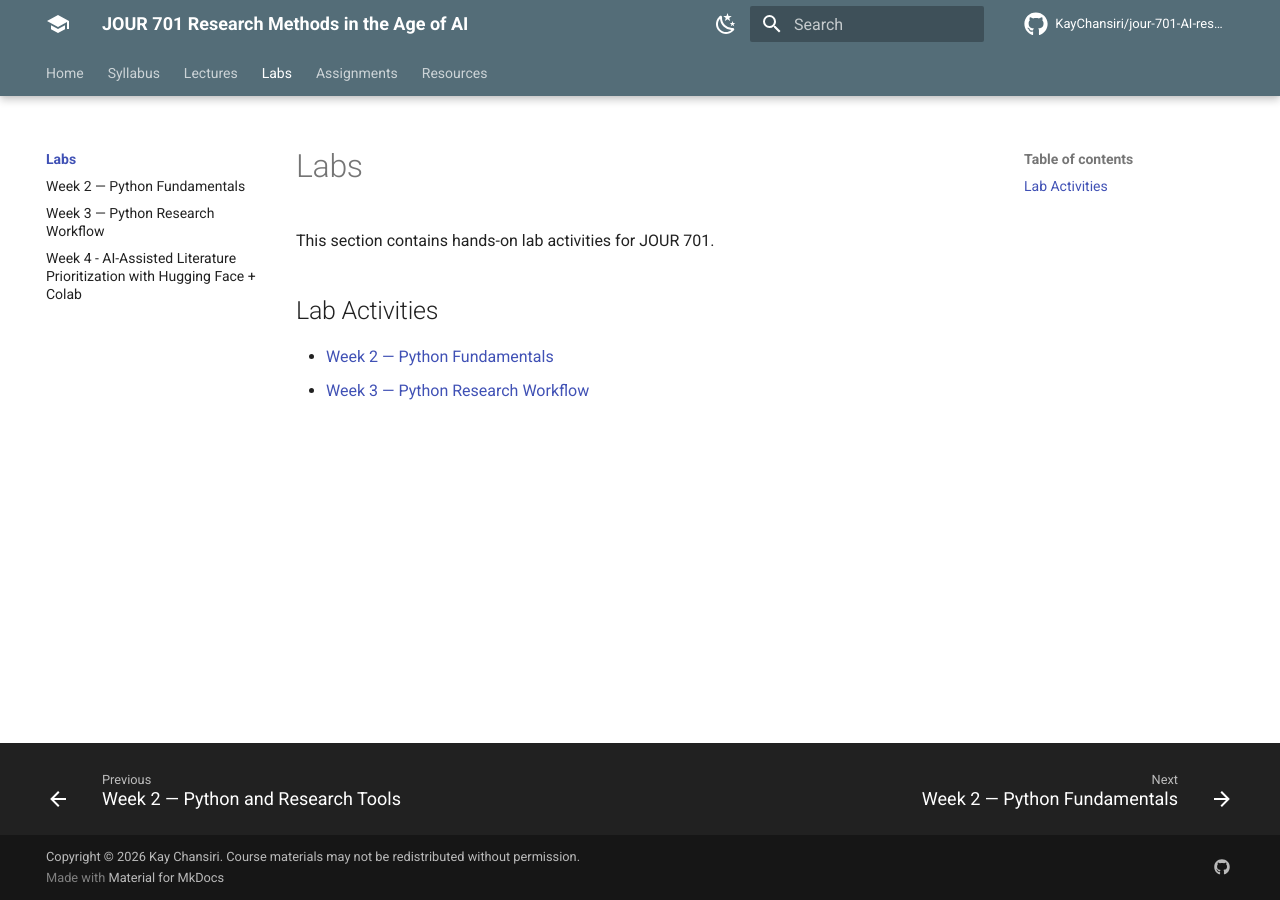
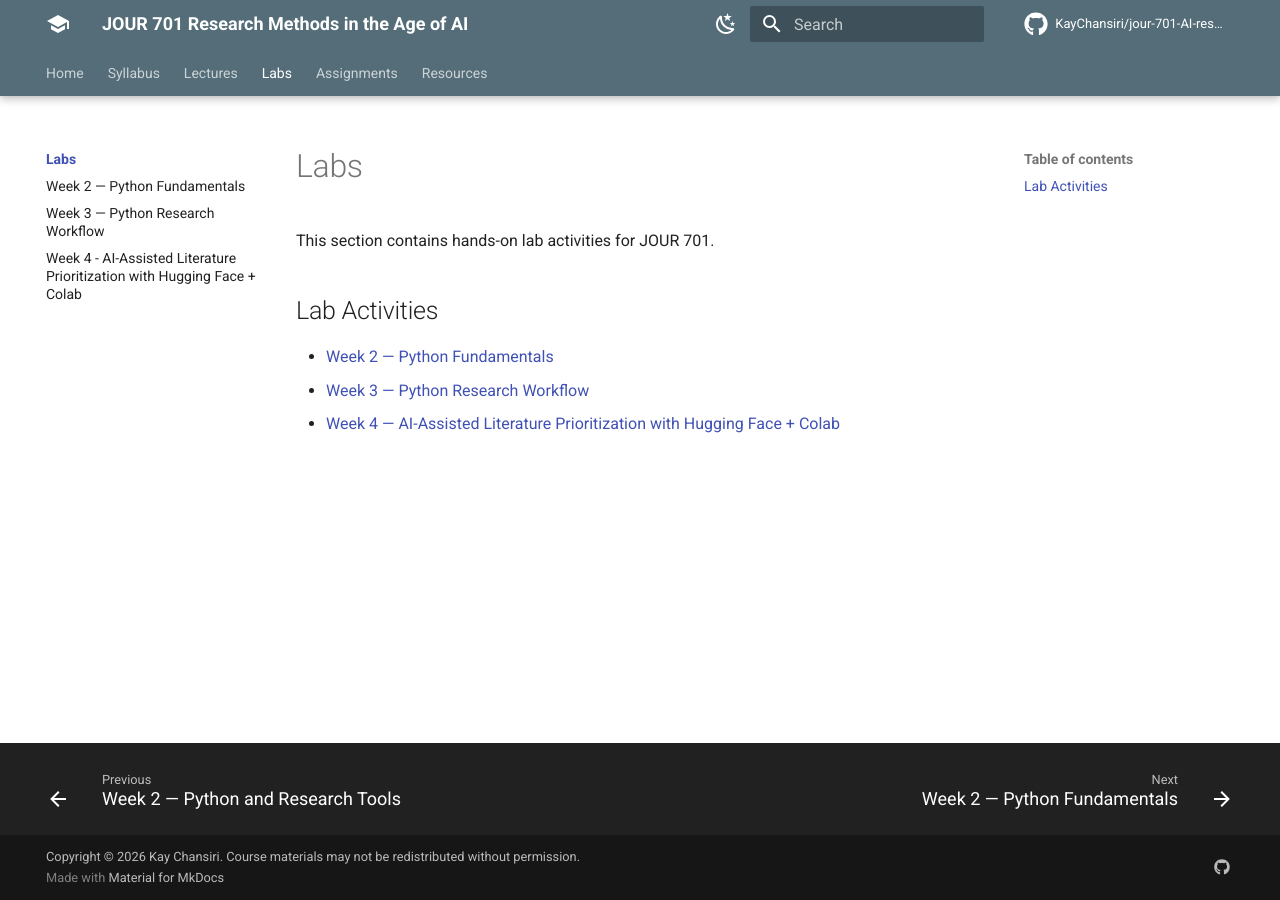
Before and after one commit to KayChansiri/jour-701-AI-research-methods, an MkDocs documentation site: the page built from docs/labs/index.md, in a window 1280 px wide. Built offline with MkDocs 1.6.1 and Material for MkDocs 9.7.7, drawn with Linux system fonts in a browser that asks for light colours; comment, search, counter and statistics services are not loaded.

Commit message:
Update index.md

```diff
--- a/docs/labs/index.md
+++ b/docs/labs/index.md
@@ -6,3 +6,4 @@ This section contains hands-on lab activities for JOUR 701.
 
 - [Week 2 — Python Fundamentals](week-02-python.md)
 - [Week 3 — Python Research Workflow](week-03-python.md)
+- [Week 4 — AI-Assisted Literature Prioritization with Hugging Face + Colab](week-04-python.md)
```
